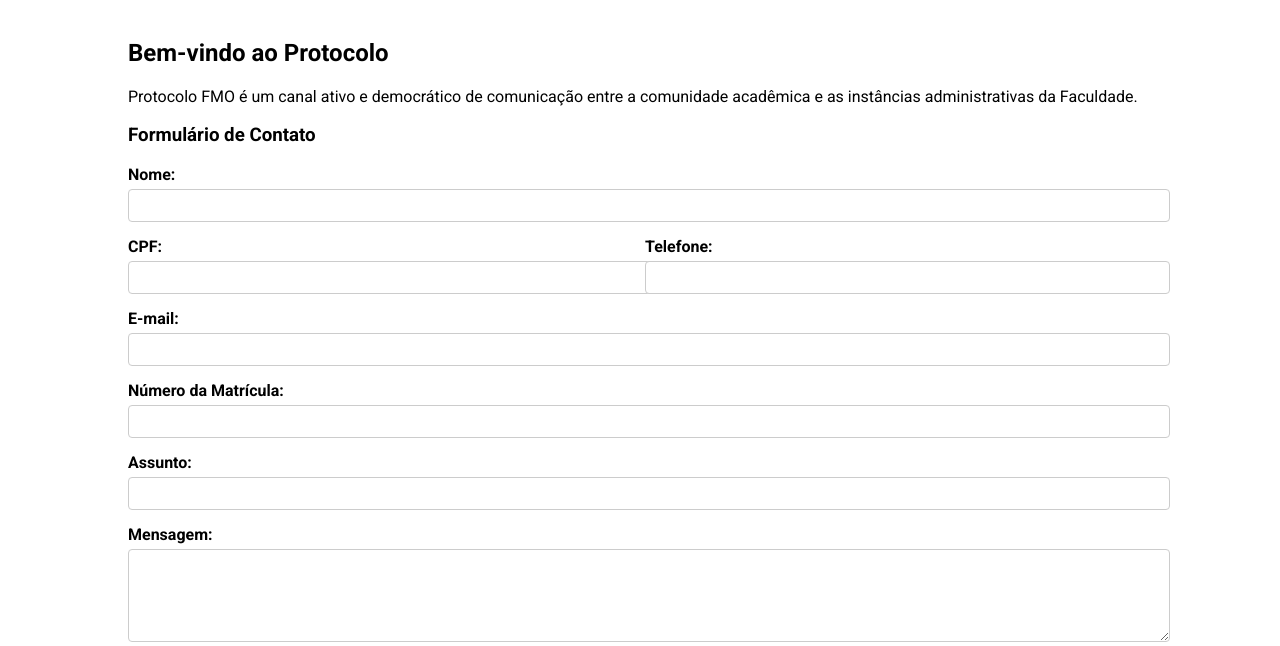
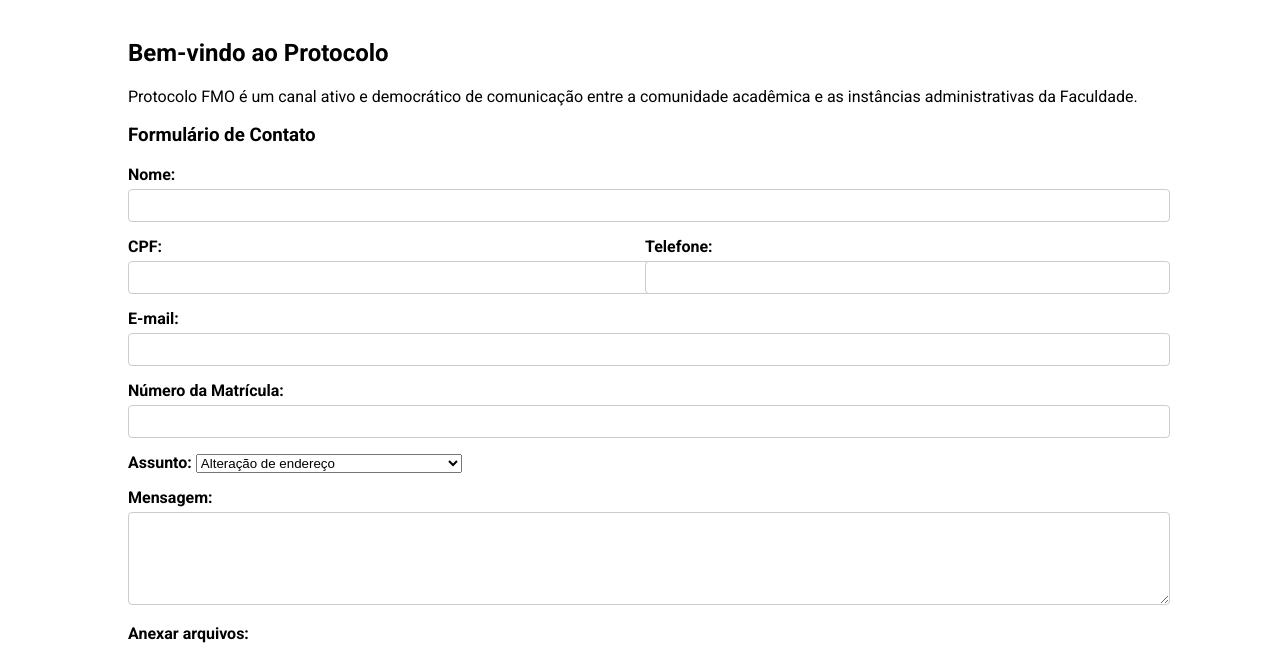
Before and after one commit to Guilherme-Vilani/protocol_control, a plain HTML site: page protocolo_fmo/index.html in a window 1280 px wide. Shown: the part 122-768 px from the top of the page. Drawn offline with nearby package versions, Linux system fonts and the light colour scheme.

Commit message:
Add protocol types

```diff
--- a/protocolo_fmo/index.html
+++ b/protocolo_fmo/index.html
@@ -60,7 +60,28 @@
         </div>
         <div class="form-group">
           <label for="assunto">Assunto:</label>
-          <input type="text" id="assunto" name="assunto" required />
+            <select id="assunto" name="assunto" required>
+              <option value="01">Alteração de endereço</option>
+              <option value="02">Alteração de nome</option>
+              <option value="03">Cancelamento de matrícula</option>
+              <option value="04">Carteira da Biblioteca (2° via)</option>
+              <option value="05">Declaração de autorização do curso</option>
+              <option value="06">Declaração de horários de aula</option>
+              <option value="07">Declaração de matrícula</option>
+              <option value="08">Declaração de estágio obrigatório</option>
+              <option value="09">Declaração dos dias de prova</option>
+              <option value="10">Segunda Chamada de Prova</option>
+              <option value="11">Declaração de reconhecimento de curso</option>
+              <option value="12">Diploma</option>
+              <option value="13">Dispensa de Disciplina</option>
+              <option value="14">Grade curricular do curso</option>
+              <option value="15">Histórico escolar para aluno</option>
+              <option value="16">Histórico escolar para ex-aluno</option>
+              <option value="17">Declaração de quitação com a tesouraria</option>
+              <option value="18">Revisão de prova</option>
+              <option value="19">Trancamento de Matrícula</option>
+              <option value="20">Outros</option>
+            </select>
         </div>
         <div class="form-group">
           <label for="mensagem">Mensagem:</label>
```
